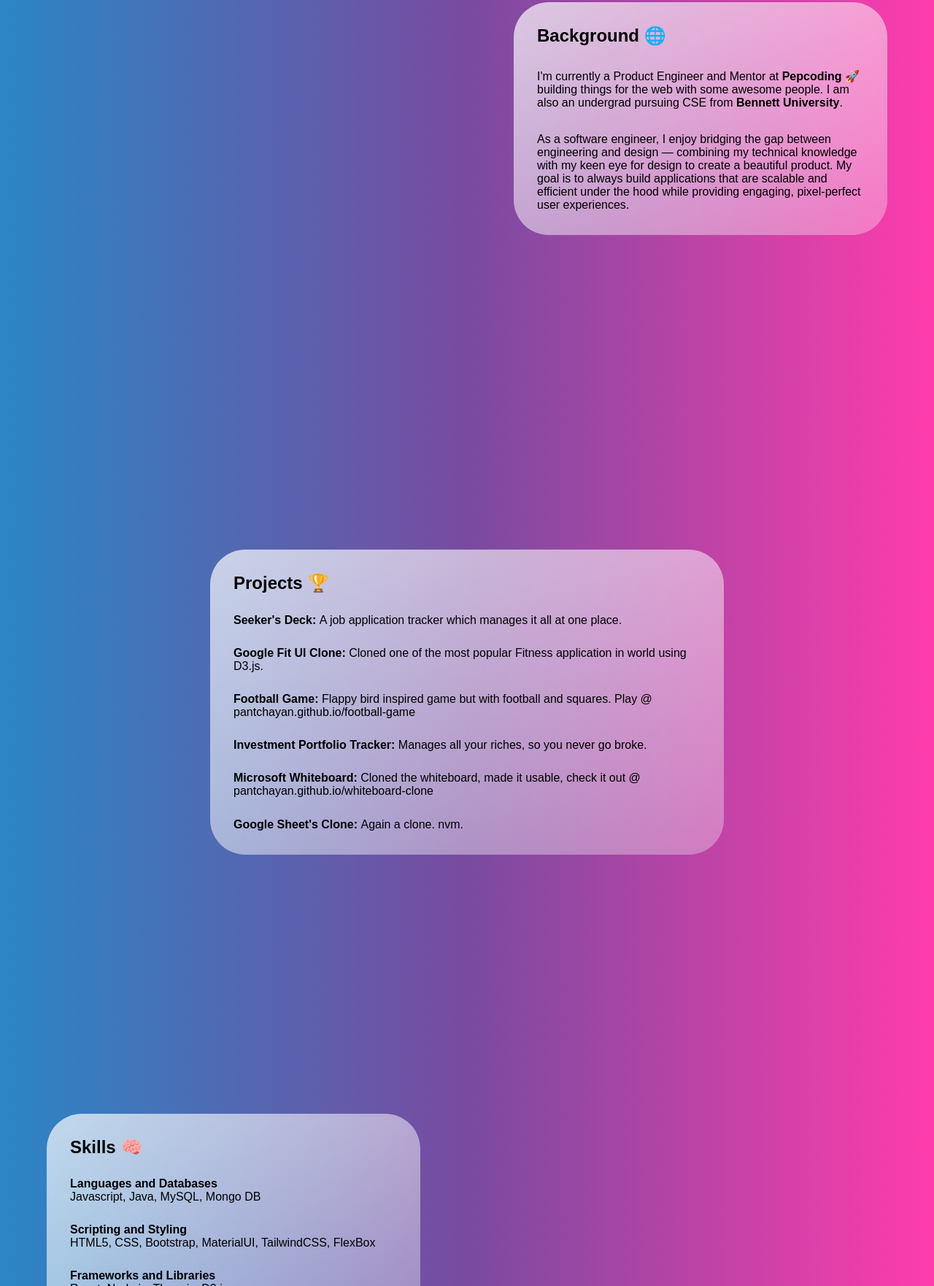
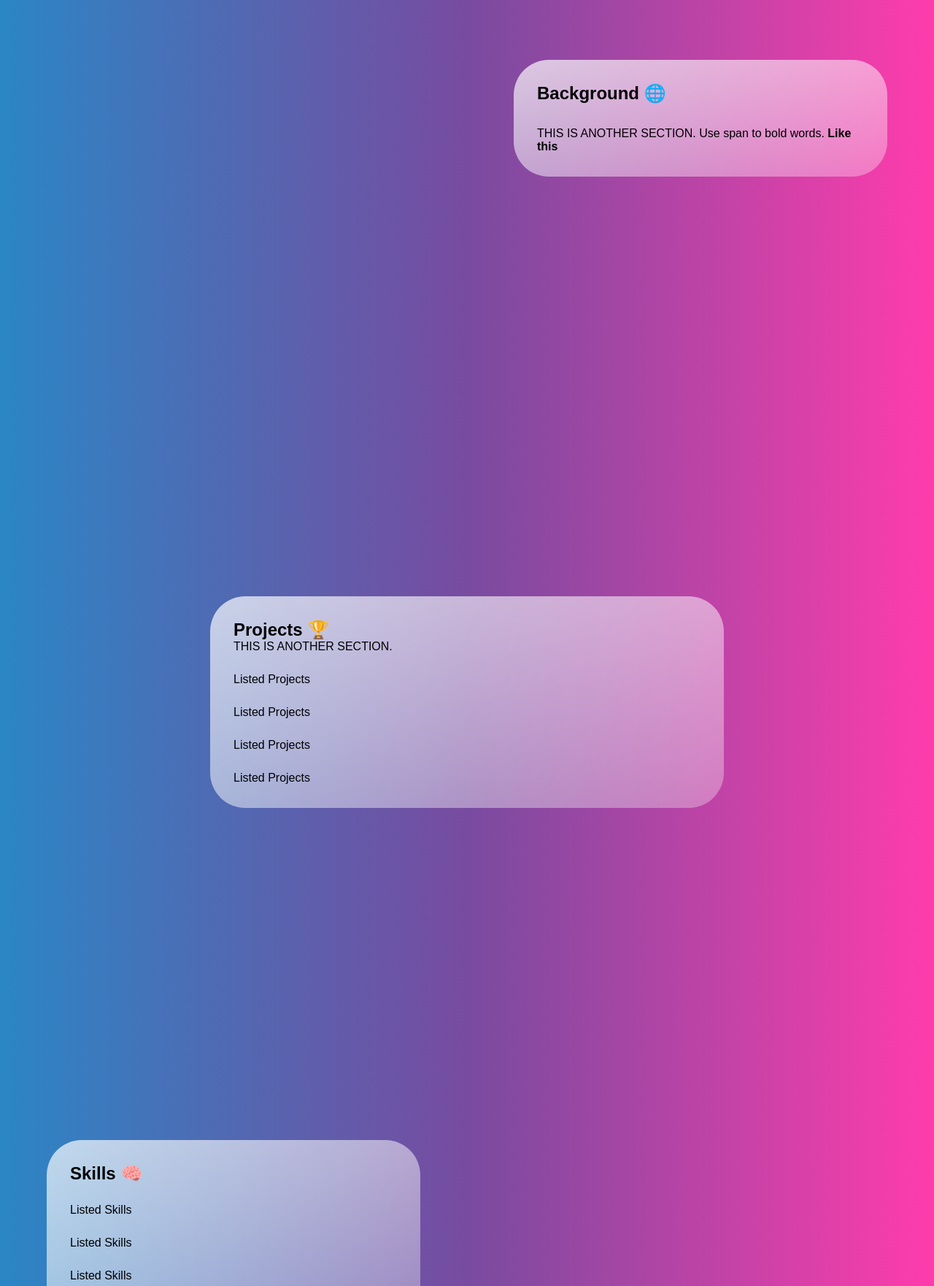
Before and after one commit to pantchayan/Particles-d3, a plain HTML site: page index.html in a window 1280 px wide. Shown: the part 1038-2800 px from the top of the page at 73% size. Drawn offline with nearby package versions, Linux system fonts and the light colour scheme; a script that the page names is missing.

Commit message:
Updated index.html with generic data

```diff
--- a/index.html
+++ b/index.html
@@ -18,6 +18,7 @@
     <main>
         <button id="prev-view">prev view</button>
         <button id="next-view">next view</button>
+
         <div class="intro-container">
             <div class="intro">
                 <h1>
@@ -25,11 +26,10 @@
                     <img src="https://bchiang7.github.io/img/emojis/wave.png" height="35" width="35" alt="">
                 </h1>
                 <h2>
-                    I'm <span>Chayan Pant</span>,
+                    I'm <span>Joe</span>,
                 </h2>
                 <h3>
-                    A design-minded front-end software engineer focused on building beautiful
-                    interfaces & experiences 💻
+                    This is my introduction, or a one liner summary/bio 💻
                 </h3>
             </div>
         </div>
@@ -39,14 +39,7 @@
                     Background 🌐
                 </h2>
                 <h4>
-                    I'm currently a Product Engineer and Mentor at <span>Pepcoding 🚀</span> building things for the web
-                    with some awesome people. I am also an undergrad pursuing CSE from <span>Bennett University</span>.
-                </h4>
-                <h4>
-                    As a software engineer, I enjoy bridging the gap between engineering and design — combining my
-                    technical knowledge with my keen eye for design to create a beautiful product. My goal is to always
-                    build applications that are scalable and efficient under the hood while providing engaging,
-                    pixel-perfect user experiences.
+                    THIS IS ANOTHER SECTION. Use span to bold words. <span> Like this </span>
                 </h4>
             </div>
         </div>
@@ -56,23 +49,13 @@
                     Projects 🏆
                 </h2>
                 <h4>
+                    THIS IS ANOTHER SECTION.
                     <ul>
-                        <li> <span> Seeker's Deck: </span>
-                            A job application tracker which manages it all at one place.
-                        </li>
-                        <li> <span> Google Fit UI Clone: </span>
-                            Cloned one of the most popular Fitness application in world using D3.js.</li>
-                        <li> <span> Football Game: </span>
-                            Flappy bird inspired game but with football and squares.
-                            Play @ pantchayan.github.io/football-game</li>
-                        <li> <span> Investment Portfolio Tracker: </span>
-                            Manages all your riches, so you never go broke.</li>
-                        <li> <span> Microsoft Whiteboard: </span>
-                            Cloned the whiteboard, made it usable, check it out @ pantchayan.github.io/whiteboard-clone
-                        </li>
-                        <li> <span> Google Sheet's Clone: </span>
-                            Again a clone. nvm.</li>
 
+                        <li>Listed Projects</li>
+                        <li>Listed Projects</li>
+                        <li>Listed Projects</li>
+                        <li>Listed Projects</li>
                     </ul>
                 </h4>
             </div>
@@ -84,23 +67,10 @@
                 </h2>
                 <h4>
                     <ul>
-                        <li> <span> Languages and Databases </span>
-                            <br>
-                            Javascript, Java, MySQL, Mongo DB
-                        </li>
-                        <li> <span> Scripting and Styling </span>
-                            <br>
-                            HTML5, CSS, Bootstrap, MaterialUI, TailwindCSS, FlexBox
-                        </li>
-                        <li> <span> Frameworks and Libraries </span>
-                            <br>
-                            React, Node.js, Three.js, D3.js
-                        </li>
-                        </li>
-                        <li> <span> Other </span>
-                            <br>
-                            Git, Firebase
-                        </li>
+                        <li>Listed Skills</li>
+                        <li>Listed Skills</li>
+                        <li>Listed Skills</li>
+                        <li>Listed Skills</li>
                     </ul>
                 </h4>
             </div>
@@ -112,23 +82,10 @@
                 </h2>
                 <h4>
                     <ul>
-                        <li> <span> Phone/ WhatsApp </span>
-                            <br>
-                            +9195xxxx8433
-                        </li>
-                        <li> <span> Email </span>
-                            <br>
-                            xxkc@gmail.com
-                        </li>
-                        <li> <span> Github </span>
-                            <br>
-                            @pantchayan
-                        </li>
-                        </li>
-                        <li> <span> LinkedIn </span>
-                            <br>
-                            @pantchayan
-                        </li>
+                        <li>Listed Contacts</li>
+                        <li>Listed Contacts</li>
+                        <li>Listed Contacts</li>
+                        <li>Listed Contacts</li>
                     </ul>
                 </h4>
             </div>
--- a/main.js
+++ b/main.js
@@ -1,5 +1,5 @@
+// IMPORTING UTILS
 import { OrbitControls } from "https://cdn.jsdelivr.net/npm/three@0.121.1/examples/jsm/controls/OrbitControls.js";
-
 
 //
 // SIZES
```
